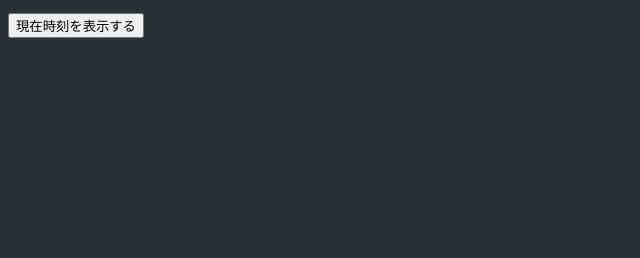
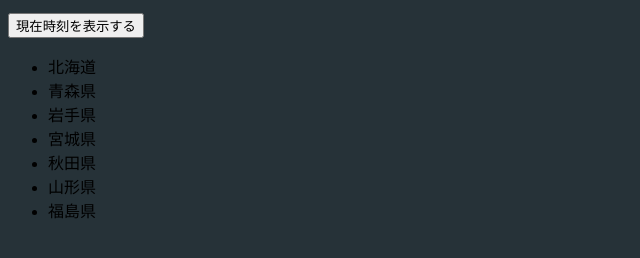
Before and after one commit to taiki-shibukawa/Tetris, a plain HTML site: page index.html in a window 1280 px wide. Shown: the part 266-524 px from the top of the page, without its empty margins (0-640 px from the left). Drawn offline with nearby package versions, Linux system fonts and the light colour scheme.

Commit message:
配列の内容を繰り返し表示するv-for

```diff
--- a/JS/main.js
+++ b/JS/main.js
@@ -34,3 +34,18 @@ var app4 = new Vue({
         }
     }
 });
+
+var app5 = new Vue({
+    el: "#app5",
+    data: {
+        prefs: [
+            {name: '北海道'},
+            {name: '青森県'},
+            {name: '岩手県'},
+            {name: '宮城県'},
+            {name: '秋田県'},
+            {name: '山形県'},
+            {name: '福島県'}
+        ]
+    }
+});
--- a/index.html
+++ b/index.html
@@ -23,6 +23,13 @@
             <p>{{ now }}</p>
             <button v-on:click="time">現在時刻を表示する</button>
         </div>
+        <div id="app5">
+            <ul>
+                <li v-for="pref in prefs">
+                    {{pref.name}}
+                </li>
+            </ul>
+        </div>
 
     </body>
 </html>
```
